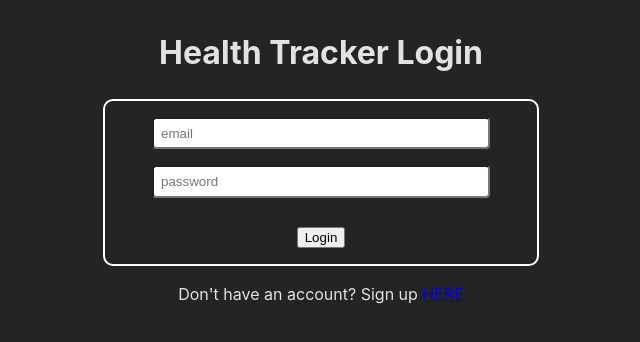
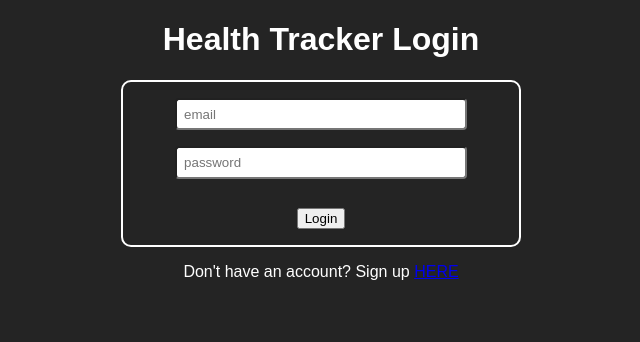
Before and after one commit to Gavin-Barham/health-tracker-client, a React (Vite) app: page /login in a window 1280 px wide. Shown: the top 342 px of the page, without its empty margins (319-959 px from the left). Built offline with nearby package versions, Linux system fonts and the light colour scheme.

Commit message:
fix index.css

```diff
--- a/src/index.css
+++ b/src/index.css
@@ -1,15 +1,16 @@
-:root {
-  font-family: Inter, system-ui, Avenir, Helvetica, Arial, sans-serif;
-  line-height: 1.5;
-  font-weight: 400;
-
-  color-scheme: light dark;
-  color: rgba(255, 255, 255, 0.87);
+* {
+  box-sizing: border-box;
+}
+body{
+  margin: 0;
+  padding: 0;
+  text-align: left;
+  font-family: 'Montserrat', sans-serif;
   background-color: #242424;
-
-  font-synthesis: none;
-  text-rendering: optimizeLegibility;
-  -webkit-font-smoothing: antialiased;
-  -moz-osx-font-smoothing: grayscale;
-  -webkit-text-size-adjust: 100%;
+  color: white;
 }
+ul{
+  margin: 0;
+  padding: 0;
+  list-style: none;
+}
```
